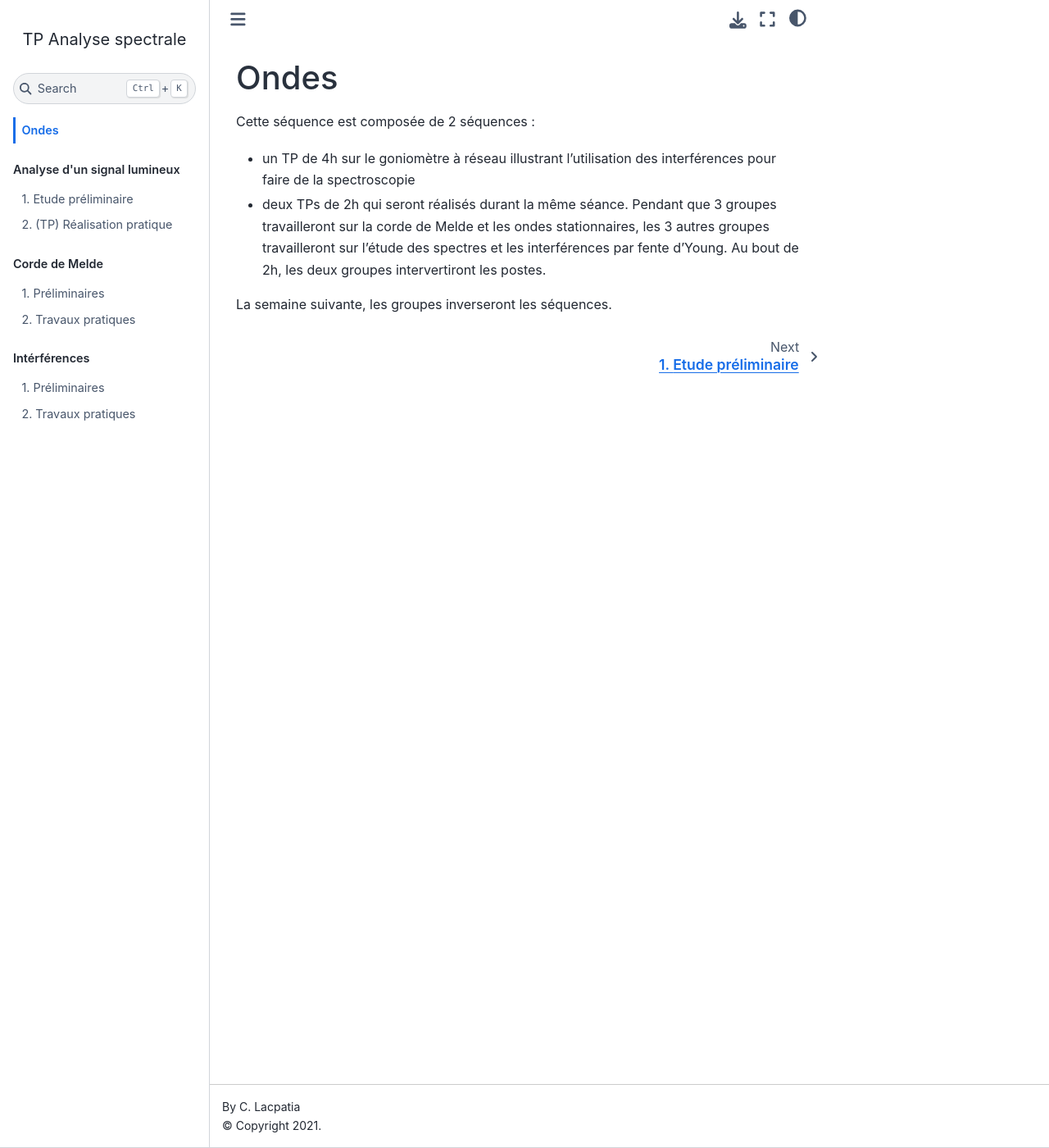
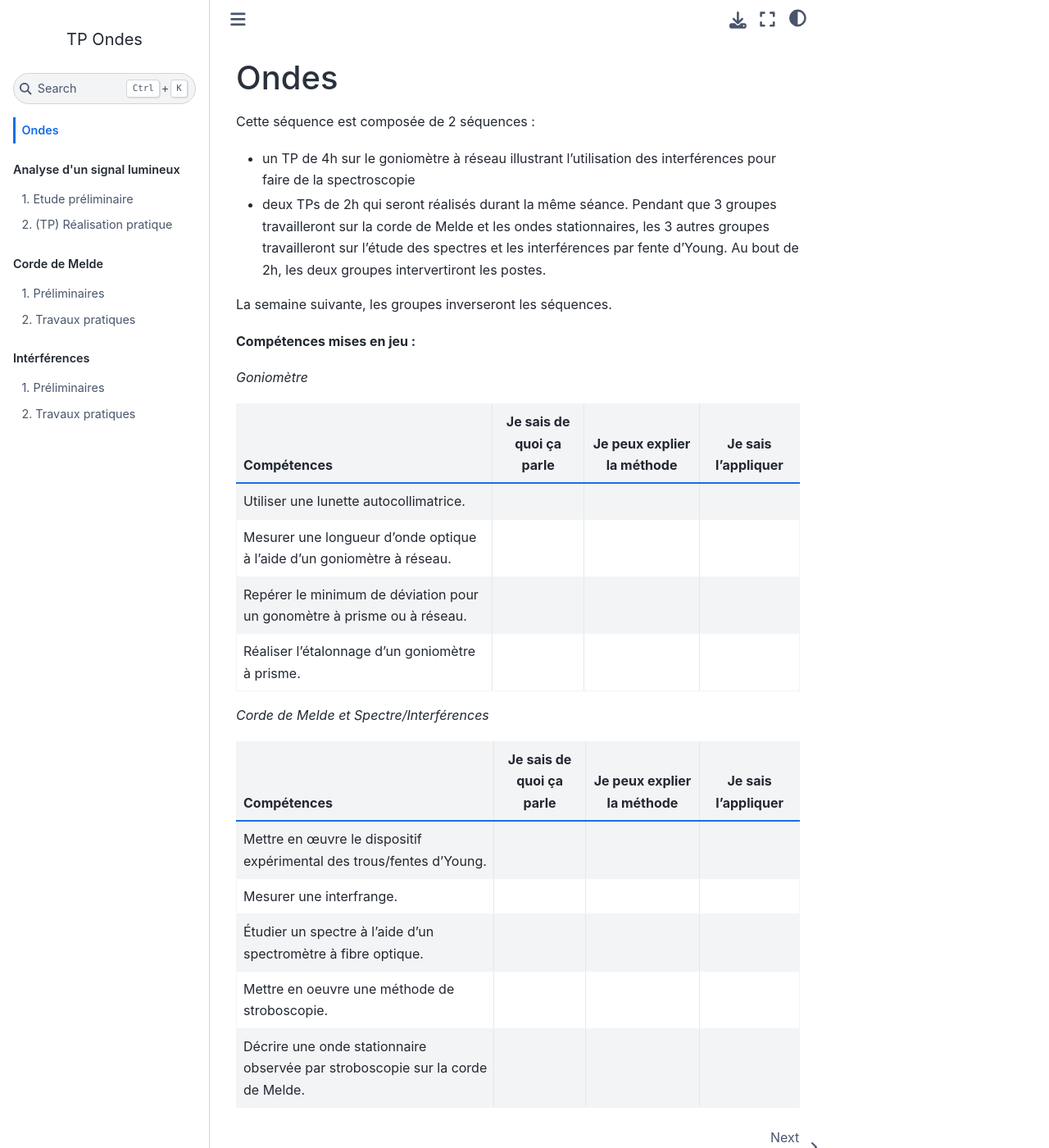
Before and after one commit to pcsi3physiquestan/tp4_analspec_sources, a Jupyter Book: the page built from tp4_analspec.md, in a window 1280 px wide and 1400 px high. Shown: the whole window at 82% size. Built offline with Jupyter Book 1.0.4 settings and Sphinx 7.4.7 and the Sphinx Book theme 1.1.4, drawn with Linux system fonts in a browser that asks for light colours.

Commit message:
Mise à jour automatique

```diff
--- a/_config.yml
+++ b/_config.yml
@@ -1,7 +1,7 @@
 # in _config.yml
 #######################################################################################
 # Book settings
-title                       : "TP Analyse spectrale"
+title                       : "TP Ondes"
 author                      : C. Lacpatia  # The author of the book
 copyright                   : "2021"  # Copyright year to be placed in the footer
 logo                        : ""  # A path to the book logo
--- a/tp4_analspec.md
+++ b/tp4_analspec.md
@@ -21,3 +21,25 @@ Cette séquence est composée de 2 séquences :
 * deux TPs de 2h qui seront réalisés durant la même séance. Pendant que 3 groupes travailleront sur la corde de Melde et les ondes stationnaires, les 3 autres groupes travailleront sur l'étude des spectres et les interférences par fente d'Young. Au bout de 2h, les deux groupes intervertiront les postes.
 
 La semaine suivante, les groupes inverseront les séquences.
+
+__Compétences mises en jeu :__
+
+_Goniomètre_
+
+| Compétences | Je sais de quoi ça parle | Je peux explier la méthode | Je sais l'appliquer |
+|:------------| :-:|:-:|:-:|
+|Utiliser une lunette autocollimatrice.||||
+|Mesurer une longueur d’onde optique à l’aide d’un goniomètre à réseau.||||
+|Repérer le minimum de déviation pour un gonomètre à prisme ou à réseau.||||
+|Réaliser l'étalonnage d'un goniomètre à prisme.||||
+
+
+_Corde de Melde et Spectre/Interférences_
+
+| Compétences | Je sais de quoi ça parle | Je peux explier la méthode | Je sais l'appliquer |
+|:------------| :-:|:-:|:-:|
+|Mettre en œuvre le dispositif expérimental des trous/fentes d’Young.||||
+|Mesurer une interfrange.||||
+|Étudier un spectre à l’aide d’un spectromètre à fibre optique.||||
+|Mettre en oeuvre une méthode de stroboscopie.||||
+|Décrire une onde stationnaire observée par stroboscopie sur la corde de Melde.||||
```
Also changed, not shown: notebook/anspec_optique_preliminaire.md (+1 -1 lines), notebook/interferences_preliminaire.md (+3 -0 lines), notebook/interferences_tp.md (+2 -2 lines), notebook/melde_preliminaire.md (+2 -0 lines).
